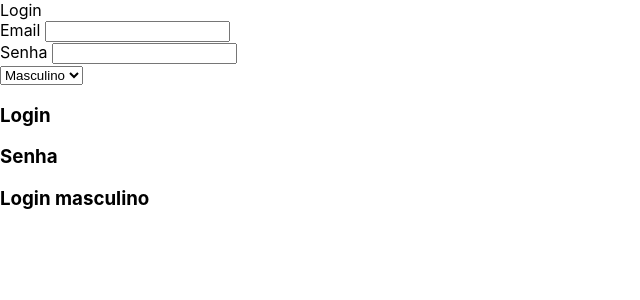
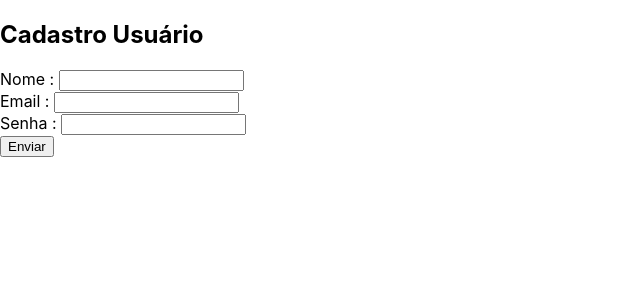
Before and after one commit to alextalha/react-examples, a React (Create React App) app: page / in a window 1280 px wide. Shown: the top 300 px of the page, without its empty margins (0-640 px from the left). Built offline with nearby package versions, Linux system fonts and the light colour scheme.

Commit message:
validacao de formulario / 41. Praticando formularios

```diff
--- a/src/App.js
+++ b/src/App.js
@@ -1,48 +1,80 @@
-import React, { Component } from 'react'
+import React, {Component} from 'react'
 
 
-class App extends Component {
 
-  constructor(props){
-    super(props);
-    this.state = {
-      email : "",
-      senha : "",
-      sexo : "masculino"
+class App extends Component{
+
+  constructor(){
+    super()
+      this.state = {
+        nome : "",
+        email : "",
+        senha : "",
+        error : []
+
     }
   }
 
 
-  trocaSexo(e){
-    let trocaSexo = e.target.value
-    this.setState({sexo : trocaSexo})
 
-  }
+  validar(event){
 
-  trocaEmail(e){
+    event.preventDefault();
+    //console.log("state",this.state)
 
-    this.setState({sexo : e.target.value})
+     this.setState({ error : [] })
+     let valores = []
 
+
+    if(this.state.nome == ""){
+      valores.push(["Nome Vazio"])
+      this.setState({ error : valores})
+
+
+    }
+    if(this.state.email == ""){
+      valores.push(["Email Vazio"])
+      this.setState({ error : valores})
+    }
+
+    if(this.state.senha == ""){
+      valores.push(["Senha Vazia"])
+      this.setState({ error : valores})
+    }
+
+    console.log(this.state.error.length)
   }
 
 
-  render() {
+  render(){
+
     return (
+
       <div>
-        <div>Login</div>
-        <label>Email </label>  <input type="text" name="email" value={this.state.email}  onChange={ (e) => this.setState({ email : e.target.value})}/> <br />
-         <label>Senha </label>  <input type="password" name="senha" value={this.state.senha} onChange={ (e) => this.setState({senha : e.target.value})} /> <br />
-        <select name="sexo" onChange={ (e) => this.trocaSexo(e)} value={this.state.sexo}>
-          <option value="masculino">Masculino</option>
-          <option value="feminino">Feminino</option>
-        </select>
+          <h2>Cadastro Usuário</h2>
+        <form onSubmit={ (event) => this.validar(event)}>
+          {this.state.error.length != 0 &&
+          <p>{ this.state.error.map( (erro) => {
+                return <div>{erro}</div>
+           } )}</p>
+          }
+          <label for="nome">Nome : </label>
+          <input type="text" name="nome" value={this.state.nome} onChange={ (e) => this.setState({ nome : e.target.value}) }  ></input><br />
+          <label for="email ">Email : </label>
+          <input type="email" name="email" value={this.state.email} onChange={ (e) => this.setState({ email : e.target.value}) }  ></input><br />
+          <label for="senha ">Senha : </label>
+          <input type="password" name="senha" value={this.state.senha} onChange={ (e) => this.setState({ senha : e.target.value}) }  ></input><br />
+          <button>Enviar</button>
 
-      <h3>Login {this.state.email}</h3>
-      <h3>Senha {this.state.senha}</h3>
-      <h3>Login {this.state.sexo}</h3>
+
+        </form>
       </div>
+
     )
+
   }
 }
 
+
+
 export default App;
```
